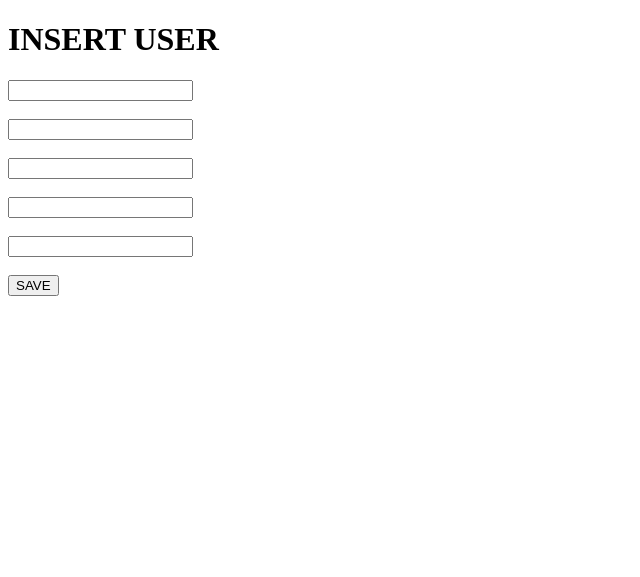
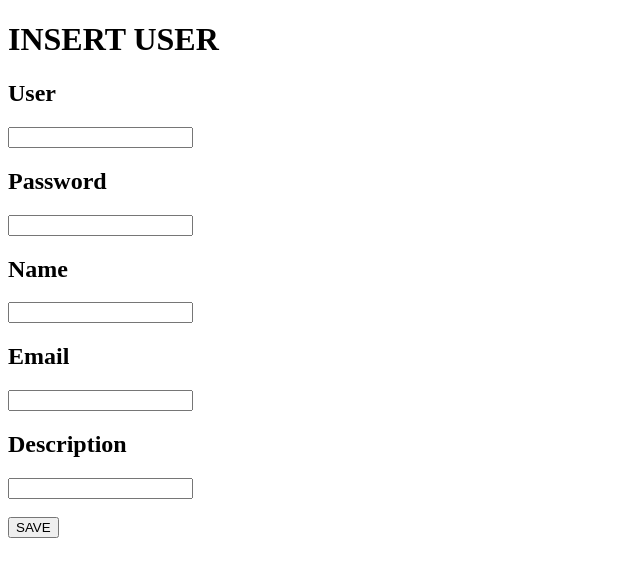
Before and after one commit to DaYascaribay/Tarea-2-PDistribuida, a Flask app: page / in a window 1280 px wide. Shown: the top 577 px of the page, without its empty margins (0-640 px from the left). Run offline with Flask 3, Linux system fonts and the light colour scheme.

Commit message:
Se agregaron los labels

```diff
--- a/Frontend/templates/insert.html
+++ b/Frontend/templates/insert.html
@@ -8,14 +8,15 @@
 <body>
     <h1>INSERT USER</h1>
     <form id="formulario">
+        <h2>User</h2>
         <input type="text" id="username" name="username">
-        <br><br>
+        <h2>Password</h2>
         <input type="password" id="password" name="password">
-        <br><br>
+        <h2>Name</h2>
         <input type="text" id="name" name="name">
-        <br><br>
+        <h2>Email</h2>
         <input type="email" id="email" name="email">
-        <br><br>
+        <h2>Description</h2>
         <input type="text" id="description" name="description">
         <br><br>
         <button type="submit" id="sent">SAVE</button>
```
